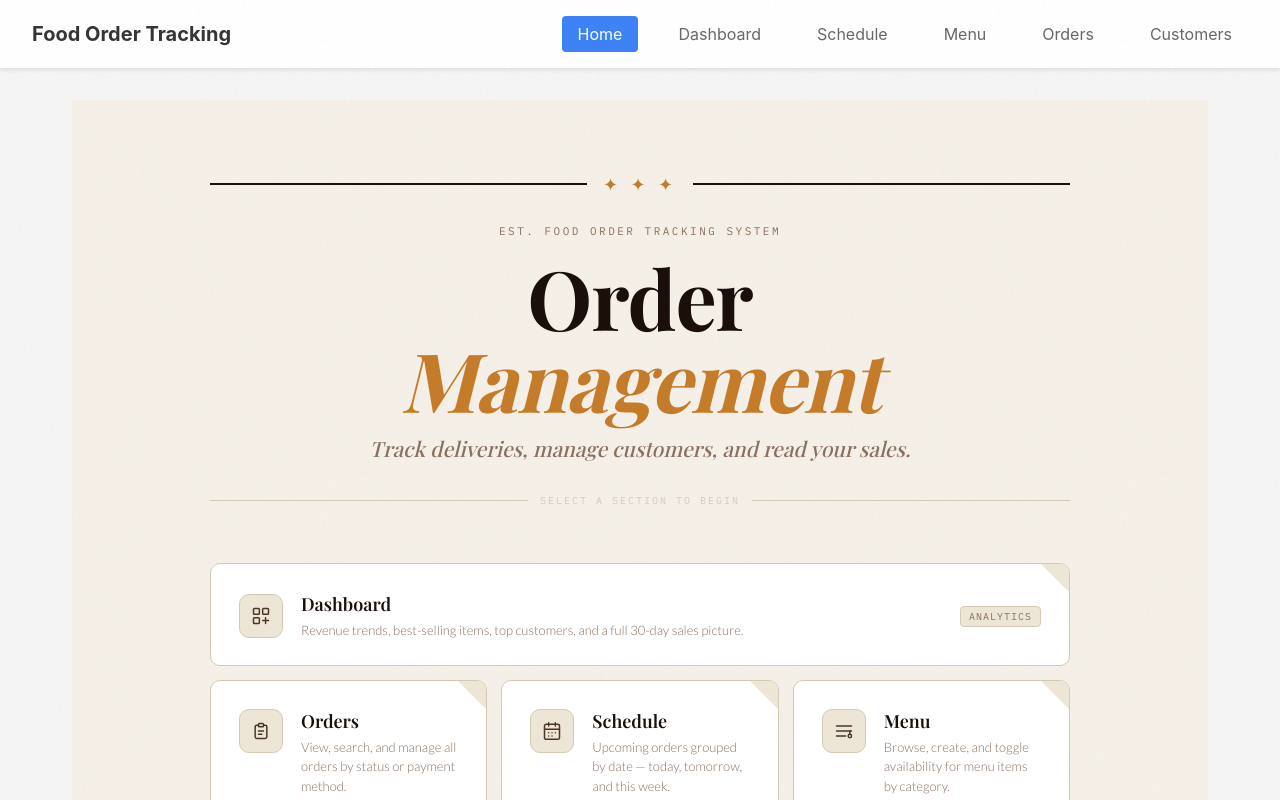
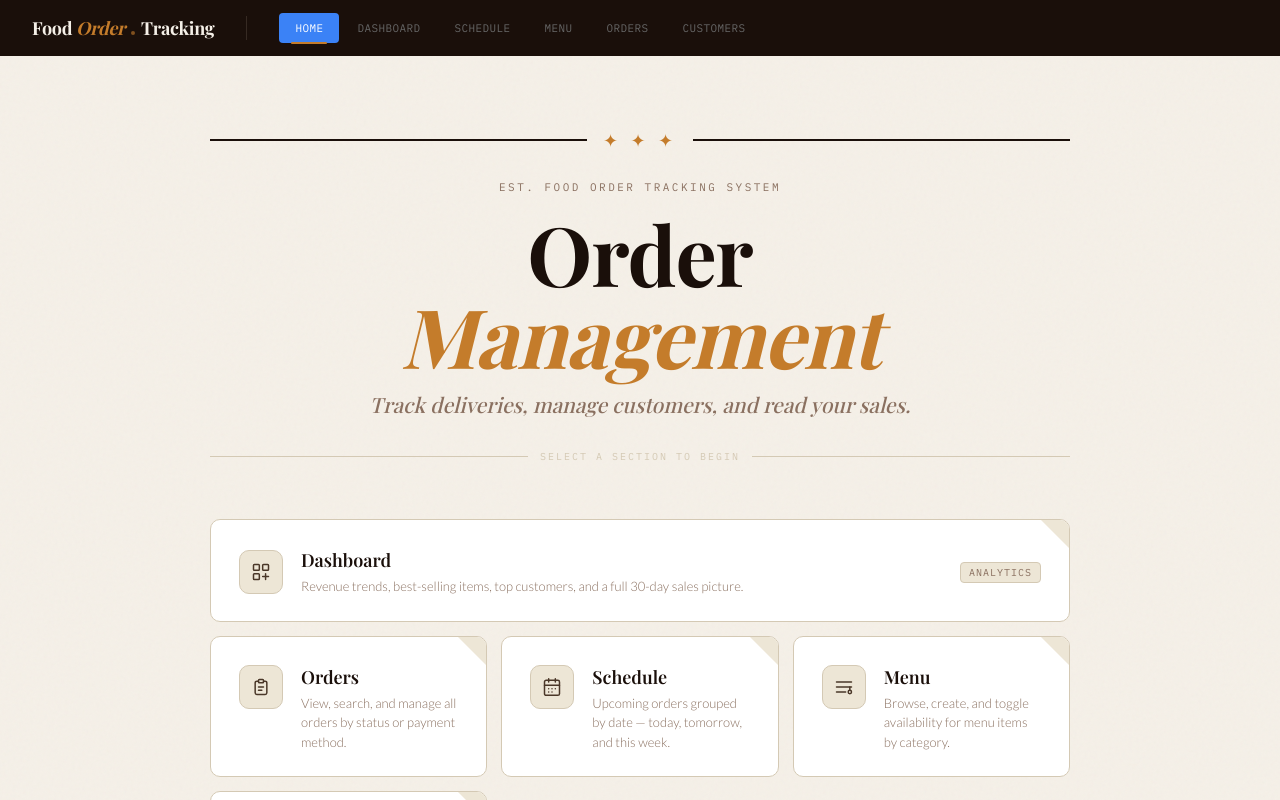
Before and after one commit to ramishk12/FoodOrderTracking, a React (Vite) app in the folder web/: page / in a window 1280 px wide. Shown: the top 800 px of the page. Built offline with nearby package versions, Linux system fonts and the light colour scheme; a web font is replaced by a local one.

Commit message:
feat: navbar revamp with warm editorial design (#168)

```diff
--- a/web/src/App.jsx
+++ b/web/src/App.jsx
@@ -6,6 +6,16 @@ import Orders from './pages/Orders'
 import OrderEdit from './pages/OrderEdit'
 import Customers from './pages/Customers'
 import Items from './pages/Items'
+import './index.css'
+
+const LINKS = [
+  { path: '/',          label: 'Home' },
+  { path: '/dashboard', label: 'Dashboard' },
+  { path: '/schedule',  label: 'Schedule' },
+  { path: '/items',     label: 'Menu' },
+  { path: '/orders',    label: 'Orders' },
+  { path: '/customers', label: 'Customers' },
+]
 
 function OrderEditWrapper() {
   const location = useLocation()
@@ -13,28 +23,26 @@ function OrderEditWrapper() {
 }
 
 function Navbar() {
-  const location = useLocation()
-
-  const links = [
-    { path: '/', label: 'Home' },
-    { path: '/dashboard', label: 'Dashboard' },
-    { path: '/schedule', label: 'Schedule' },
-    { path: '/items', label: 'Menu' },
-    { path: '/orders', label: 'Orders' },
-    { path: '/customers', label: 'Customers' },
-  ]
+  const { pathname } = useLocation()
 
   return (
-    <nav className="navbar">
-      <div className="nav-brand">Food Order Tracking</div>
+    <nav className="nav">
+      <Link className="nav-brand" to="/">
+        <span className="nav-brand-word">Food <em>Order</em></span>
+        <span className="nav-brand-dot" />
+        <span className="nav-brand-word">Tracking</span>
+      </Link>
+
+      <div className="nav-divider" />
+
       <div className="nav-links">
-        {links.map((link) => (
+        {LINKS.map(({ path, label }) => (
           <Link
-            key={link.path}
-            to={link.path}
-            className={location.pathname === link.path ? 'active' : ''}
+            key={path}
+            to={path}
+            className={`nav-link${pathname === path ? ' active' : ''}`}
           >
-            {link.label}
+            {label}
           </Link>
         ))}
       </div>
@@ -42,23 +50,21 @@ function Navbar() {
   )
 }
 
-function App() {
+export default function App() {
   return (
     <BrowserRouter>
       <Navbar />
-      <main className="main-content">
+      <main className="app-main">
         <Routes>
-          <Route path="/" element={<Home />} />
-          <Route path="/dashboard" element={<Dashboard />} />
-          <Route path="/schedule" element={<Schedule />} />
-          <Route path="/items" element={<Items />} />
-          <Route path="/orders" element={<Orders />} />
+          <Route path="/"                element={<Home />} />
+          <Route path="/dashboard"       element={<Dashboard />} />
+          <Route path="/schedule"        element={<Schedule />} />
+          <Route path="/items"           element={<Items />} />
+          <Route path="/orders"          element={<Orders />} />
           <Route path="/orders/:id/edit" element={<OrderEditWrapper />} />
-          <Route path="/customers" element={<Customers />} />
+          <Route path="/customers"       element={<Customers />} />
         </Routes>
       </main>
     </BrowserRouter>
   )
 }
-
-export default App
--- a/web/src/index.css
+++ b/web/src/index.css
@@ -2832,3 +2832,85 @@ body {
   .itm-form-body .full { grid-column: 1; }
   .ord-body { grid-template-columns: 1fr; }
 }
+
+/* Navigation - Warm editorial design */
+.nav {
+  position: sticky; top: 0; z-index: 50;
+  background: var(--espresso);
+  display: flex; align-items: center;
+  padding: 0 32px;
+  height: 56px;
+  gap: 32px;
+}
+
+.nav-brand {
+  display: flex; align-items: baseline; gap: 6px;
+  text-decoration: none; flex-shrink: 0;
+}
+.nav-brand-word {
+  font-family: var(--font-display);
+  font-size: 18px; font-weight: 700;
+  color: var(--cream);
+  letter-spacing: -0.3px; line-height: 1;
+}
+.nav-brand-word em {
+  font-style: italic; color: var(--amber);
+}
+.nav-brand-dot {
+  width: 4px; height: 4px; border-radius: 50%;
+  background: var(--amber); opacity: 0.6;
+  flex-shrink: 0; margin-bottom: 2px;
+}
+
+.nav-divider {
+  width: 1px; height: 24px;
+  background: rgba(212,201,180,0.15);
+  flex-shrink: 0;
+}
+
+.nav-links {
+  display: flex; align-items: center;
+  gap: 2px; flex: 1;
+}
+
+.nav-link {
+  position: relative;
+  padding: 6px 12px;
+  border-radius: 5px;
+  font-family: var(--font-mono);
+  font-size: 11px; letter-spacing: 0.4px;
+  text-transform: uppercase;
+  color: rgba(245,240,232,0.5);
+  text-decoration: none;
+  transition: color 0.15s, background 0.15s;
+  white-space: nowrap;
+}
+.nav-link:hover {
+  color: rgba(245,240,232,0.85);
+  background: rgba(245,240,232,0.06);
+}
+.nav-link.active {
+  color: var(--cream);
+  background: rgba(245,240,232,0.10);
+}
+.nav-link.active::after {
+  content: '';
+  position: absolute;
+  bottom: -1px; left: 12px; right: 12px;
+  height: 2px; border-radius: 1px;
+  background: var(--amber);
+}
+
+/* Main */
+.app-main {
+  min-height: calc(100vh - 56px);
+}
+
+/* Mobile */
+@media (max-width: 680px) {
+  .nav { padding: 0 16px; gap: 12px; height: auto; flex-wrap: wrap; padding-top: 12px; padding-bottom: 12px; }
+  .nav-divider { display: none; }
+  .nav-links { gap: 0; flex-wrap: wrap; }
+  .nav-link { font-size: 10px; padding: 5px 9px; }
+  .nav-brand-word { font-size: 16px; }
+}
```
